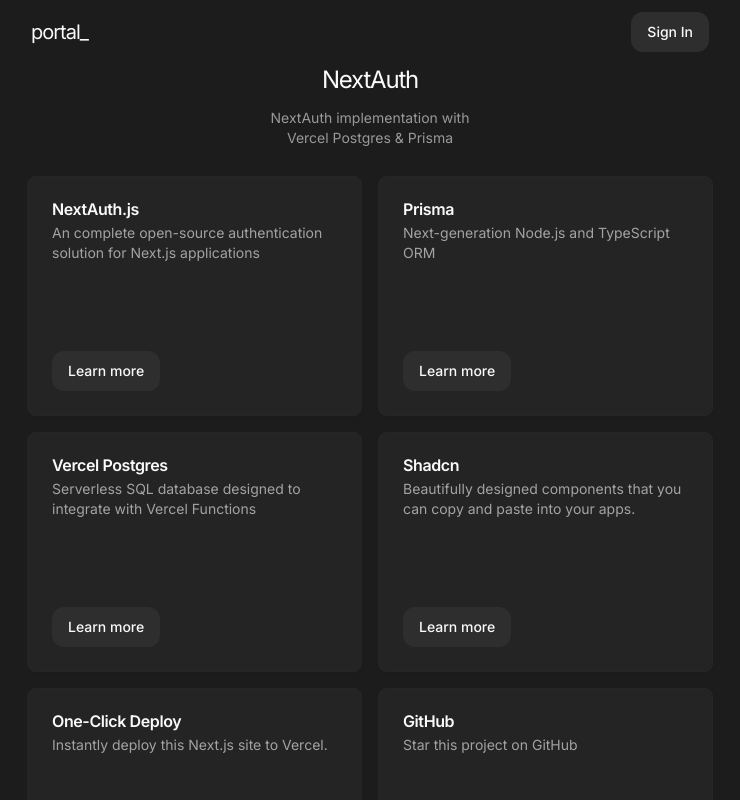
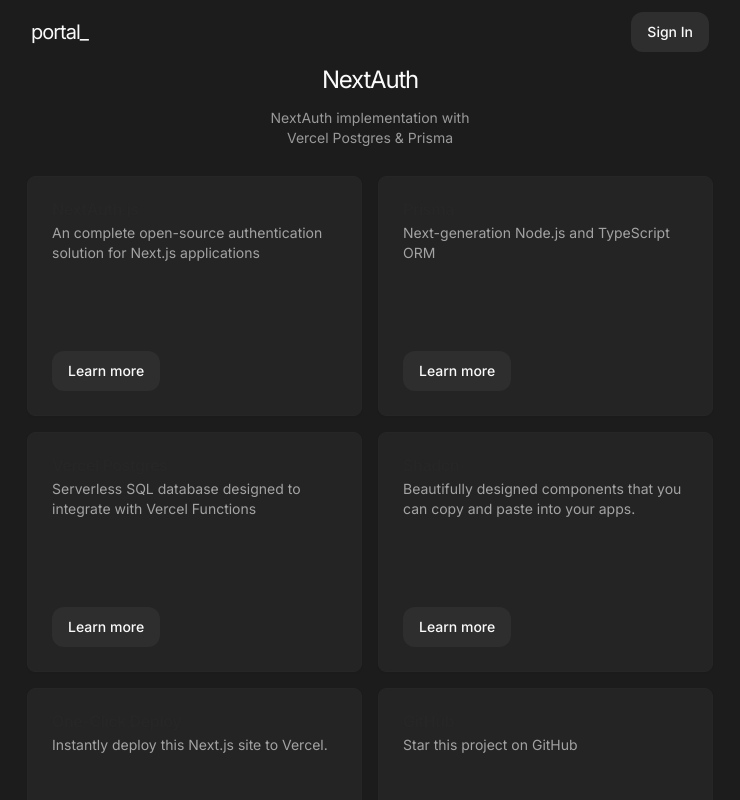
Before and after one commit to kelvinyelyen/next-auth, a Next.js app: page / in a window 1280 px wide. Shown: the top 800 px of the page, without its empty margins (270-1010 px from the left). Built offline with nearby package versions, Linux system fonts and the light colour scheme; no server answers.

Commit message:
[update] user-dropdown color

```diff
--- a/app/globals.css
+++ b/app/globals.css
@@ -8,7 +8,7 @@
     --foreground: 0 0% 98%;
 
     --card: 0 0% 14%;
-    --card-foreground: 0 0% 98%;
+    --card-foreground: 0 0% 15%;
 
     --button: 0 0% 18%;
     --button-foreground: 0 0% 98%;
--- a/components/layout/user-dropdown.tsx
+++ b/components/layout/user-dropdown.tsx
@@ -26,14 +26,14 @@
               <p className="text-sm">Dashboard</p>
             </Link> */}
             <button
-              className="relative flex w-full cursor-not-allowed items-center justify-start space-x-2 rounded-md p-2 text-left text-sm transition-all duration-75 hover:bg-gray-100"
+              className="relative flex w-full cursor-not-allowed items-center justify-start space-x-2 rounded-md p-2 text-left text-sm transition-all duration-75 hover:bg-muted"
               disabled
             >
               <LayoutDashboard className="h-4 w-4" />
               <p className="text-sm">Dashboard</p>
             </button>
             <button
-              className="relative flex w-full items-center justify-start space-x-2 rounded-md p-2 text-left text-sm transition-all duration-75 hover:bg-gray-100"
+              className="relative flex w-full items-center justify-start space-x-2 rounded-md p-2 text-left text-sm transition-all duration-75 hover:bg-muted"
               onClick={() => signOut()}
             >
               <LogOut className="h-4 w-4" />
```
